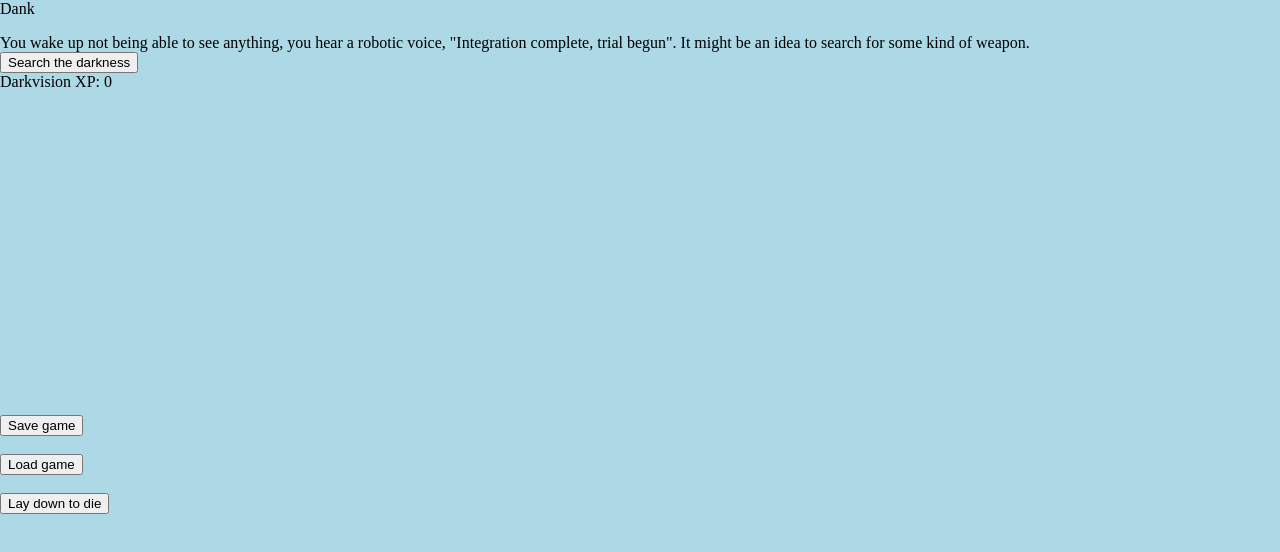
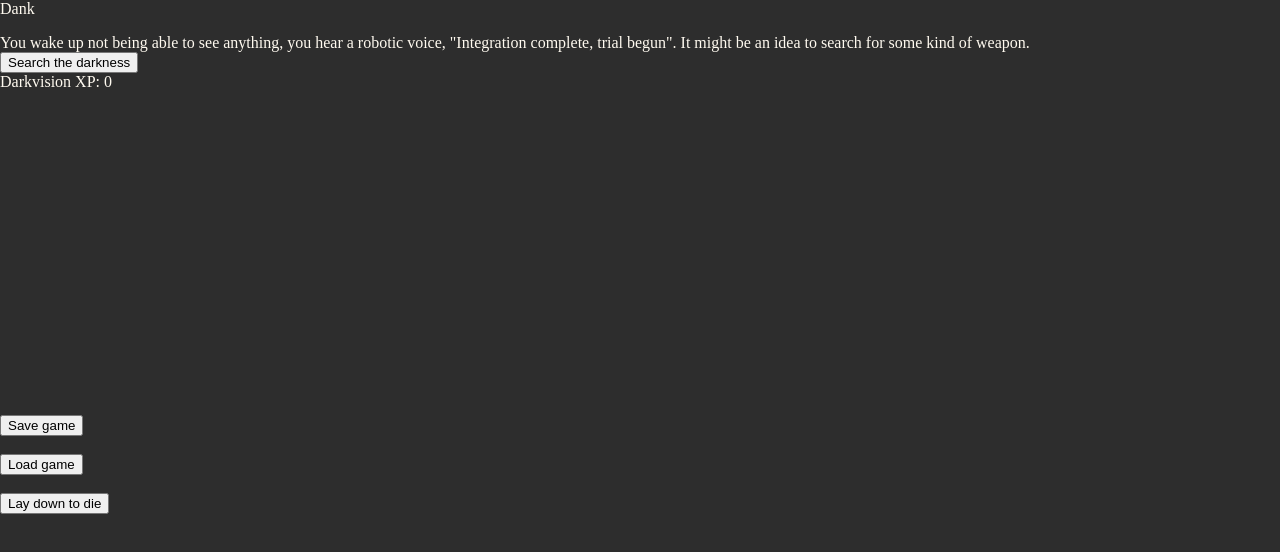
Before and after one commit to simon0112/Death_Game_-_Idle, a plain HTML site: page index.html in a window 1280 px wide. Drawn offline with Linux system fonts and the light colour scheme; a web font is replaced by a local one.

Commit message:
Background

```diff
--- a/style.css
+++ b/style.css
@@ -3,5 +3,6 @@
 body{
     margin: 0;
     font-family: Montserrat;
-    background: lightblue;
+    background-color: #2d2d2d;
+    color: floralwhite;
 }
```
Also changed, not shown: main.js (line endings or trailing spaces).
